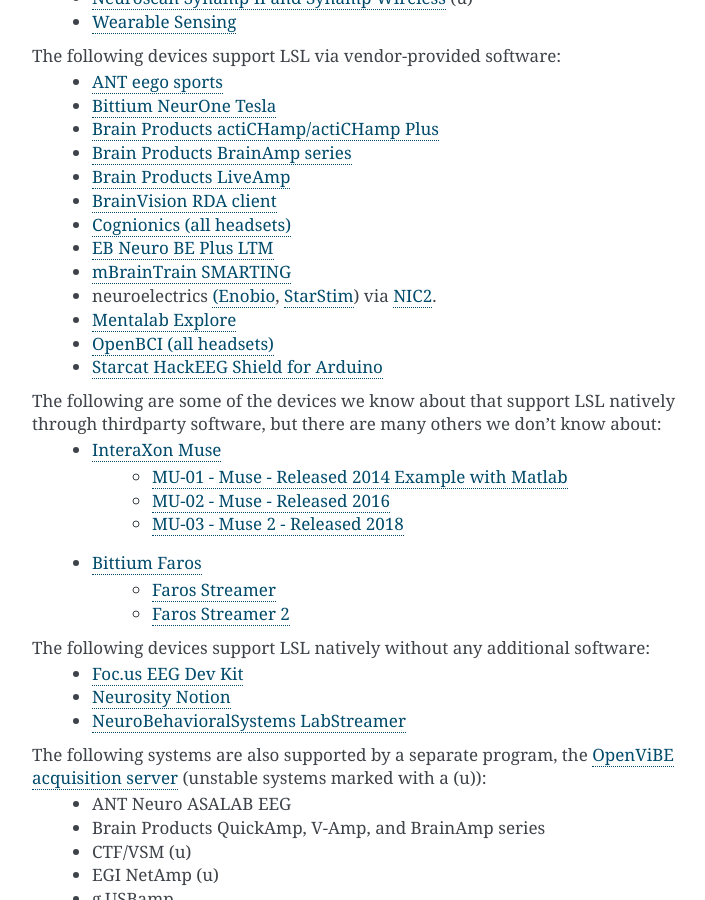
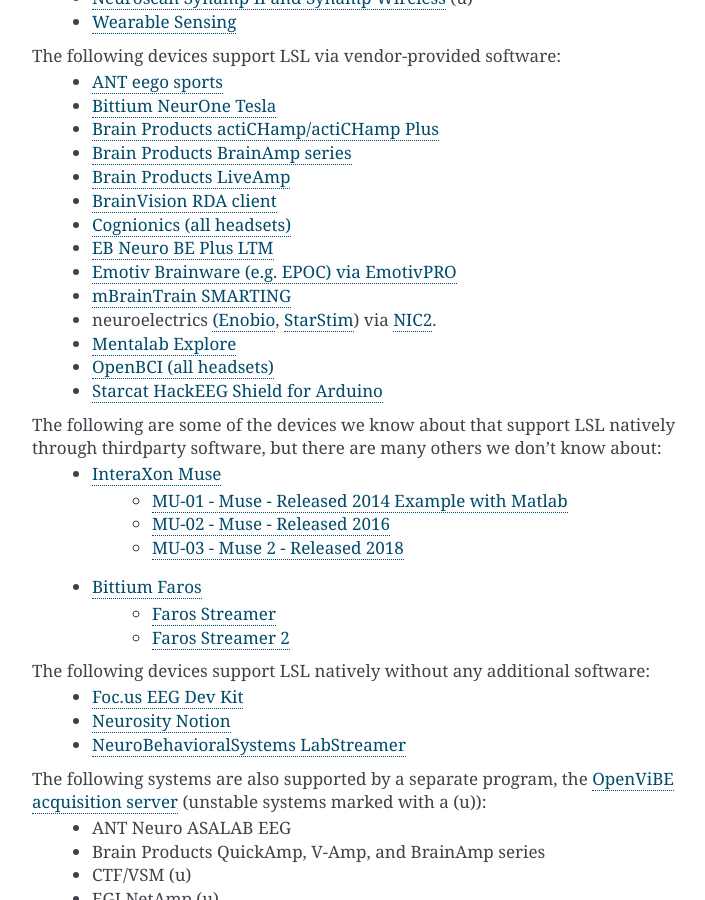
Before and after one commit to sccn/labstreaminglayer, a Sphinx documentation site: the page built from docs/info/supported_devices.rst, in a window 1280 px wide and 900 px high, scrolled down 741 px. Shown: the whole window, without its empty margins (388-1093 px from the left). Built offline with Sphinx 7.4.7, drawn with Linux system fonts in a browser that asks for light colours; pages that are not in the unit, such as notebooks, are missing from menus.

Commit message:
Update supported_devices.rst

```diff
--- a/docs/info/supported_devices.rst
+++ b/docs/info/supported_devices.rst
@@ -32,6 +32,7 @@
   * `BrainVision RDA client <https://github.com/brain-products/LSL-BrainVisionRDA>`__
   * `Cognionics (all headsets) <http://www.cognionics.com/>`__
   * `EB Neuro BE Plus LTM <http://www.ebneuro.biz/en/neurology/ebneuro/galileo-suite/be-plus-ltm>`__
+  * `Emotiv Brainware (e.g. EPOC) via EmotivPRO <https://github.com/Emotiv/labstreaminglayer>`__
   * `mBrainTrain SMARTING <http://www.mbraintrain.com/smarting/>`__
   * neuroelectrics `(Enobio <http://www.neuroelectrics.com/products/enobio/>`__, `StarStim <https://www.neuroelectrics.com/solutions/starstim>`__) via `NIC2 <https://www.neuroelectrics.com/solution/software-integrations/nic2>`__.
   * `Mentalab Explore <https://mentalab.com/>`__
```
